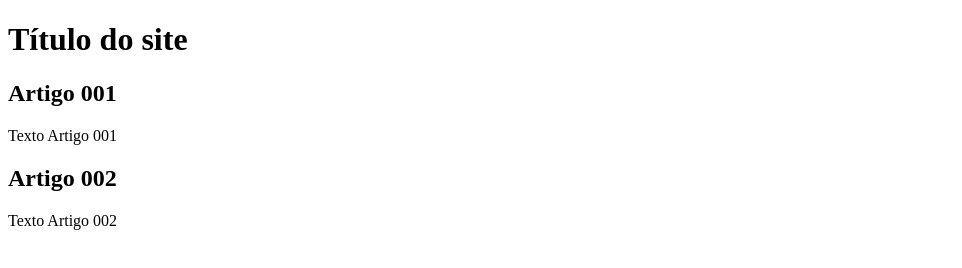
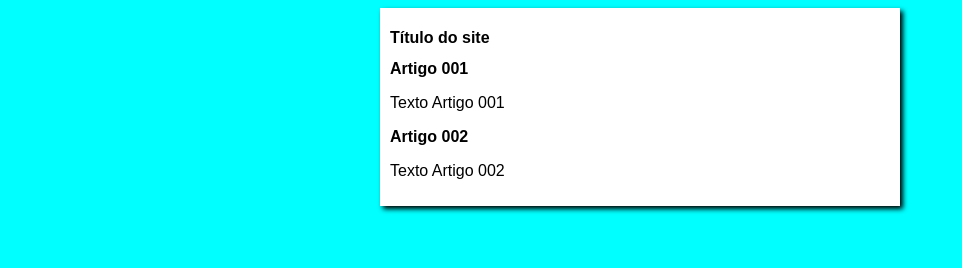
Before and after one commit to YuriListon/projeto-site, a plain HTML site: page index.html in a window 1280 px wide. Shown: the whole page, without its empty margins (0-962 px from the left). Drawn offline with Linux system fonts and the light colour scheme.

Commit message:
inicio design

```diff
--- /dev/null
+++ b/estiols/style.css
@@ -0,0 +1,17 @@
+*{
+    font-family: arial;
+    font-size: 16px;
+}
+
+body{
+    background-color: aqua;
+
+}
+
+main{
+    background-color: white;
+    width: 500px;
+    margin: auto;
+    padding: 10px;
+    box-shadow: 3px 3px 5px black;
+}
--- a/index.html
+++ b/index.html
@@ -4,6 +4,7 @@
     <meta charset="UTF-8">
     <meta name="viewport" content="width=device-width, initial-scale=1.0">
     <title>Título do site</title>
+    <link rel="stylesheet" href="estiols/style.css">
 </head>
 <body>
     <main>
```
